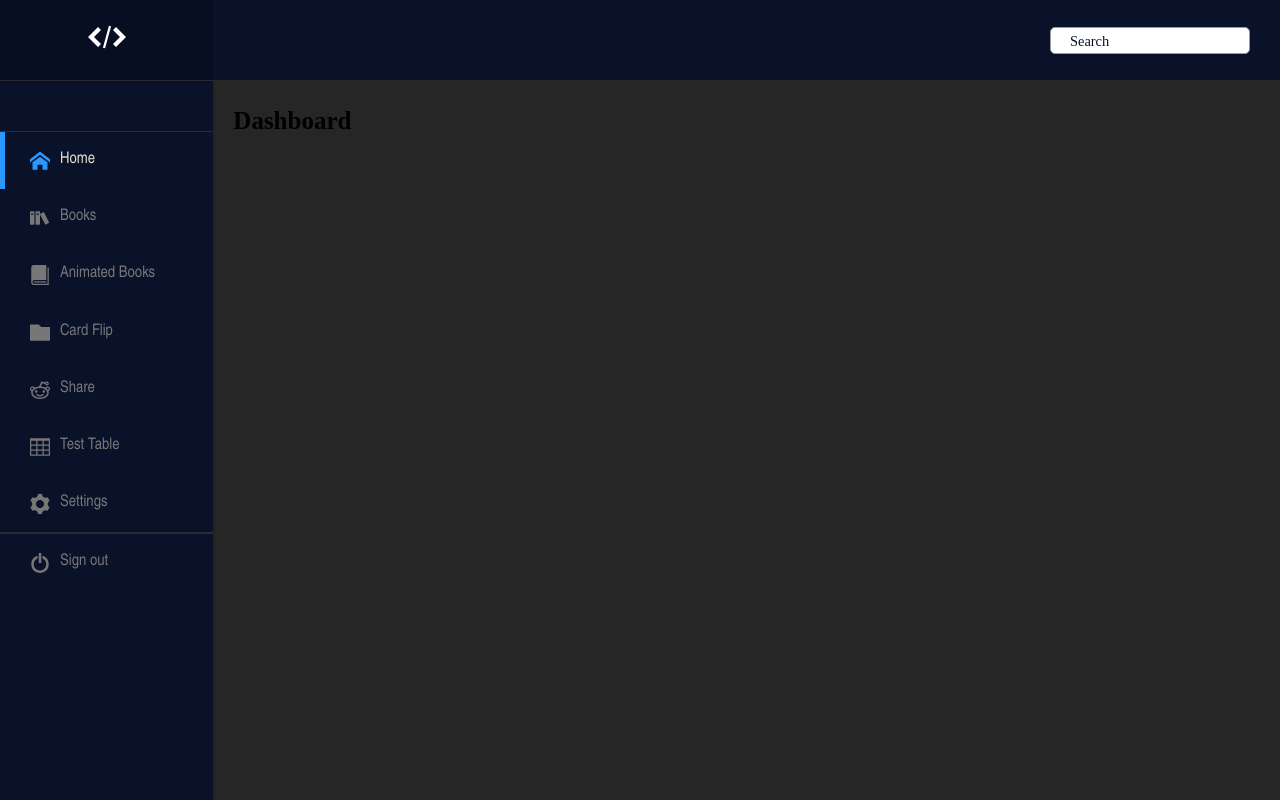
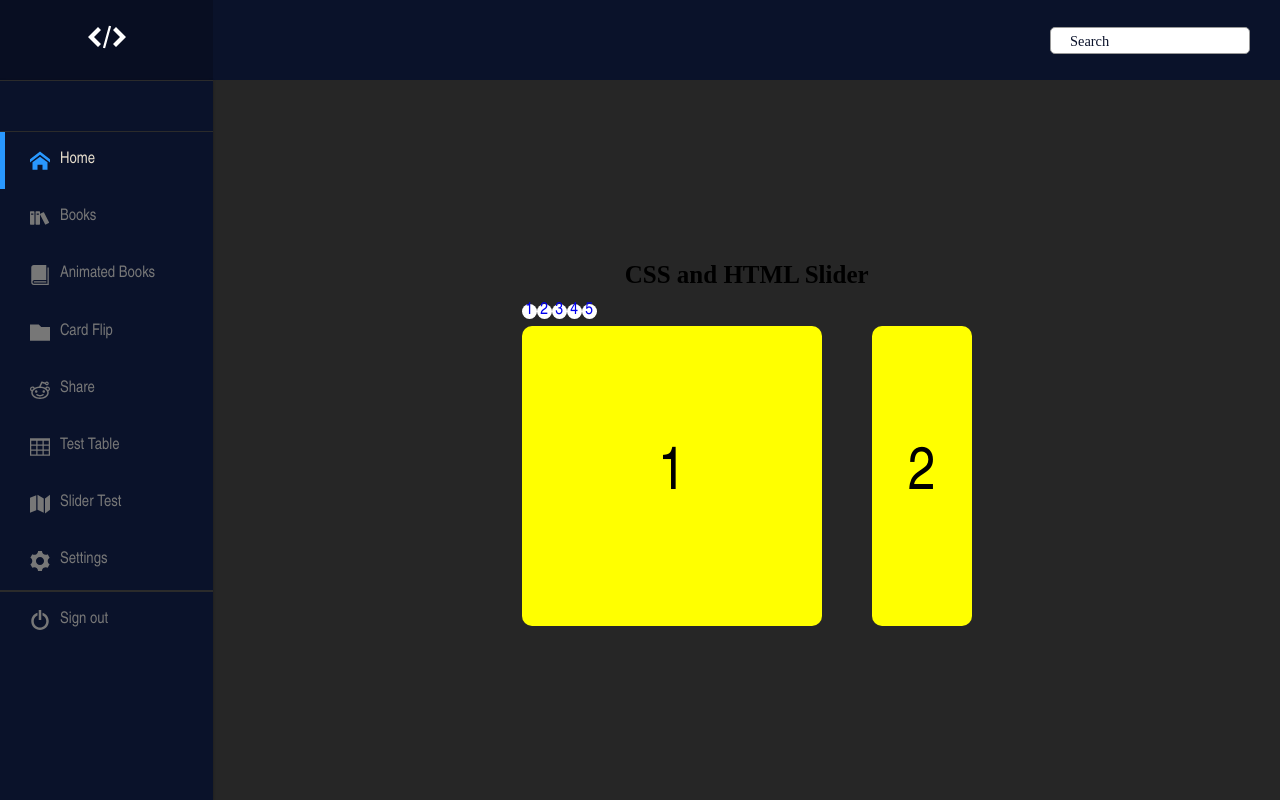
Before and after one commit to jshunsicker/FinanceTestLayout, a React (Create React App) app: page /slide in a window 1280 px wide. Built offline with nearby package versions, Linux system fonts and the light colour scheme; no server answers.

Commit message:
added slider test page, added slide in page detail view

```diff
--- a/src/components/AnimatedBooks.jsx
+++ b/src/components/AnimatedBooks.jsx
@@ -165,7 +165,8 @@ export const BookDetailView = props => {
       <section className={cn("bp__content", "bp__book-detail-section")}>
         <div className="bp__book-detail-wrapper">
           <div
-            className={cn("bp__book-detail", {
+            id="bookDetail"
+            className={cn("bp__book-detail book-slide", {
               "bp__book-detail--preview": showPreview
             })}
           >
@@ -188,7 +189,7 @@ export const BookDetailView = props => {
             <span className="bp__book-detail-value">{categories}</span>
           </div>
           <div
-            className={cn("bp__book-preview-menu", {
+            className={cn("bp__book-preview-menu book-slide", {
               "bp__book-preview-menu--preview": showPreview
             })}
           >
@@ -206,7 +207,9 @@ export const BookDetailView = props => {
                 <svg className="bp__icon--preview bp__icon">
                   <use href="./img/symbol-defs.svg#icon-play2" />
                 </svg>
-                <span className="bp__menu-label">Preview</span>
+                <a href={showPreview ? "#bookExcerpt" : "#bookDetail"}>
+                  <span className="bp__menu-label">Preview</span>
+                </a>
               </div>
               <div className="bp__menu-option">
                 <svg className="bp__icon--get-book bp__icon">
@@ -217,7 +220,8 @@ export const BookDetailView = props => {
             </div>
           </div>
           <div
-            className={cn("bp__book-excerpt", {
+            id="bookExcerpt"
+            className={cn("bp__book-excerpt book-slide", {
               "bp__book-excerpt--preview": showPreview
             })}
           >
--- a/src/components/Menu.jsx
+++ b/src/components/Menu.jsx
@@ -7,6 +7,7 @@ import TestTablePage from "../pages/TestTablePage";
 import CardFlipPage from "../pages/CardFlipPage";
 import Dashboard from "../pages/Dashboard";
 import AnimatedBookPage from "../pages/AnimatedBookPage";
+import TestSliderPage from "../pages/TestSliderPage";
 
 export default function Menu() {
   const [activeMenuItem, setActiveMenuItem] = useState("Home");
@@ -40,6 +41,11 @@ export default function Menu() {
       label: "Test Table",
       icon: "table2",
       route: "/testtable"
+    },
+    slider: {
+      label: "Slider Test",
+      icon: "map",
+      route: "/slide"
     },
     settings: {
       label: "Settings",
@@ -101,6 +107,9 @@ export default function Menu() {
         <Route path="/cardflip">
           <CardFlipPage />
         </Route>
+        <Route path="/slide">
+          <TestSliderPage />
+        </Route>
         <Route path="/">
           <Dashboard />
         </Route>
--- /dev/null
+++ b/src/components/TestSlider.jsx
@@ -0,0 +1,46 @@
+import React from "react";
+import styled from "styled-components";
+
+export default function TestSlider() {
+  return (
+    <div className="slide-wrap">
+      <a href="#slide-1">1</a>
+      <a href="#slide-2">2</a>
+      <a href="#slide-3">3</a>
+      <a href="#slide-4">4</a>
+      <a href="#slide-5">5</a>
+      <div className="slider">
+        <div className="slide" id="slide-1">
+          1
+        </div>
+        <div className="slide" id="slide-2">
+          2
+        </div>
+        <div className="slide" id="slide-3">
+          3
+        </div>
+        <div className="slide" id="slide-4">
+          4
+        </div>
+        <div className="slide" id="slide-5">
+          5
+        </div>
+      </div>
+    </div>
+  );
+}
+
+export const Slider = styled.div`
+  width: 30rem;
+  height: 30rem;
+  display: flex;
+  overflow-x: auto;
+  -webkit-overflow-scrolling: touch;
+  scroll-snap-type: x mandatory;
+`;
+
+export const Slide = styled.div`
+  width: 30rem;
+  flex-shrink: 0;
+  height: 100%;
+`;
--- a/src/components/_animatedbooks.scss
+++ b/src/components/_animatedbooks.scss
@@ -304,8 +304,8 @@ $grey: rgba(0, 0, 0, 0.75);
 
     &--selected {
       .bp__book-info {
-        // transform: scale(0);
-        // opacity: 0;
+        transform: scale(0);
+        opacity: 0;
         z-index: -1;
       }
     }
@@ -319,7 +319,7 @@ $grey: rgba(0, 0, 0, 0.75);
   &__book-info {
     // padding: 2rem;
     opacity: 1;
-    transition: all .75s ease-in;
+    transition: all 0.75s ease-in;
     display: flex;
     flex-direction: column;
     justify-content: center;
@@ -356,26 +356,30 @@ $grey: rgba(0, 0, 0, 0.75);
     background: $color-white;
     display: flex;
     margin: 8%;
-    height: 65%;
     border-radius: 5px;
     overflow: hidden;
+    height: 46.5rem;
+    width: 92.5rem;
+    -webkit-overflow-scrolling: touch;
+    scroll-snap-type: x mandatory;
+    scroll-behavior: smooth;
   }
 
   &__book-detail {
     transition: all 1s;
-    background-color: blue;
     padding: 4rem 2rem 15rem 14rem;
     position: relative;
-    flex: 1 1 70%;
+    // flex: 1 1 70%;
     border-right: 2px solid $color-grey;
     visibility: visible;
+    width: 75.5rem;
 
     &--preview {
       // transform: translateX(-100%);
       // transform: translateX(-100%);
-      flex: 0;
-      padding: 0;
-      visibility: collapse;
+      // flex: 0;
+      // padding: 0;
+      // visibility: collapse;
     }
 
     &-img {
@@ -410,22 +414,34 @@ $grey: rgba(0, 0, 0, 0.75);
 
   &__book-preview-menu {
     transition: all 1s cubic-bezier(0.215, 0.61, 0.355, 1);
-    flex: 1 1;
+    display: flex;
 
-    display: flex;
+    width: 30rem;
+    position: relative;
+    // padding-right: 8rem;
 
     &--preview {
       border-right: 2px solid $color-grey;
+      // justify-content: flex-end;
+
+      // padding-left: 8rem;
       // transform: translateX(-81rem);
+      width: 30rem;
+
+      & > .bp__book-preview-options {
+        margin-left: 30%;
+      }
     }
   }
 
   &__book-preview-options {
+    transition: all 0.5s cubic-bezier(0.455, 0.03, 0.515, 0.955);
     display: flex;
     flex-direction: column;
     justify-content: space-evenly;
+    position: absolute;
+    height: 100%;
     align-items: center;
-    position: relative;
     padding: 0 5rem;
   }
 
@@ -446,18 +462,27 @@ $grey: rgba(0, 0, 0, 0.75);
   }
 
   &__book-excerpt {
-    transition: all 1s;
+    // transition: all 1s;
     // transform: translateX(100%);
-    visibility: hidden;
+    // visibility: hidden;
+    width: 62.5rem;
 
     &--preview {
       // flex: 1 1 80%;
-      flex: 3;
-      visibility: visible;
-      transform: translateX(0);
+      // flex: 3;
+      // visibility: visible;
+      // transform: translateX(0);
     }
   }
 
   &__audible {
   }
 }
+
+.book-slide {
+  scroll-snap-align: start;
+  flex-shrink: 0;
+  height: 100%;
+  transition: transform 0.5s cubic-bezier(0.455, 0.03, 0.515, 0.955);
+  transform-origin: center center;
+}
--- /dev/null
+++ b/src/pages/TestSliderPage.jsx
@@ -0,0 +1,11 @@
+import React from "react";
+import TestSlider from "../components/TestSlider";
+
+export default function TestSliderPage() {
+  return (
+    <section className="content slider-page">
+      <h1 className="content__title">CSS and HTML Slider</h1>
+      <TestSlider />
+    </section>
+  );
+}
--- /dev/null
+++ b/src/styles/components/_slider.scss
@@ -0,0 +1,89 @@
+.slider-page {
+  display: flex;
+  background-color: white;
+  justify-content: center;
+  flex-direction: column;
+  align-items: center;
+  font-size: 1.7rem;
+}
+
+// @supports (scroll-snap-type) {
+//   .slider > a {
+//     display: none;
+//   }
+// }
+
+.slide-wrap > a {
+  display: inline-flex;
+  width: 1.5rem;
+  height: 1.5rem;
+  background: white;
+  text-decoration: none;
+  align-items: center;
+  justify-content: center;
+  border-radius: 50%;
+  margin: 0 0 0.5rem 0;
+  position: relative;
+}
+.slider > a:active {
+  top: 1px;
+}
+.slider > a:focus {
+  background: #000;
+}
+
+.slider {
+  width: 45rem;
+  height: 30rem;
+  display: flex;
+  overflow-x: hidden;
+  -webkit-overflow-scrolling: touch;
+  scroll-snap-type: x mandatory;
+  scroll-behavior: smooth;
+
+  & > div:target {
+    // transform: scale(0.8);
+  }
+
+  &::-webkit-scrollbar {
+    width: 10px;
+    height: 10px;
+  }
+
+  &::-webkit-scrollbar-thumb {
+    background: black;
+    border-radius: 10px;
+  }
+
+  &::-webkit-scrollbar-track {
+    background: transparent;
+  }
+
+  & > div {
+  }
+}
+
+.slider > div {
+}
+.slide {
+  width: 30rem;
+  scroll-snap-align: start;
+  flex-shrink: 0;
+  height: 100%;
+  font-size: 6rem;
+  display: flex;
+  justify-content: center;
+  scroll-snap-align: start;
+  transform: scale(1);
+  transition: transform 0.5s;
+  position: relative;
+  margin-right: 5rem;
+  border-radius: 10px;
+  transform-origin: center center;
+  align-items: center;
+  background-color: yellow;
+}
+
+#slide-2 {
+  width: 10rem;
+}
--- a/src/styles/main.scss
+++ b/src/styles/main.scss
@@ -11,6 +11,7 @@
 @import "components/card";
 @import "components/button";
 @import "../components/animatedbooks";
+@import "components/slider";
 
 @import "layout/icon";
 @import "layout/header";
```
